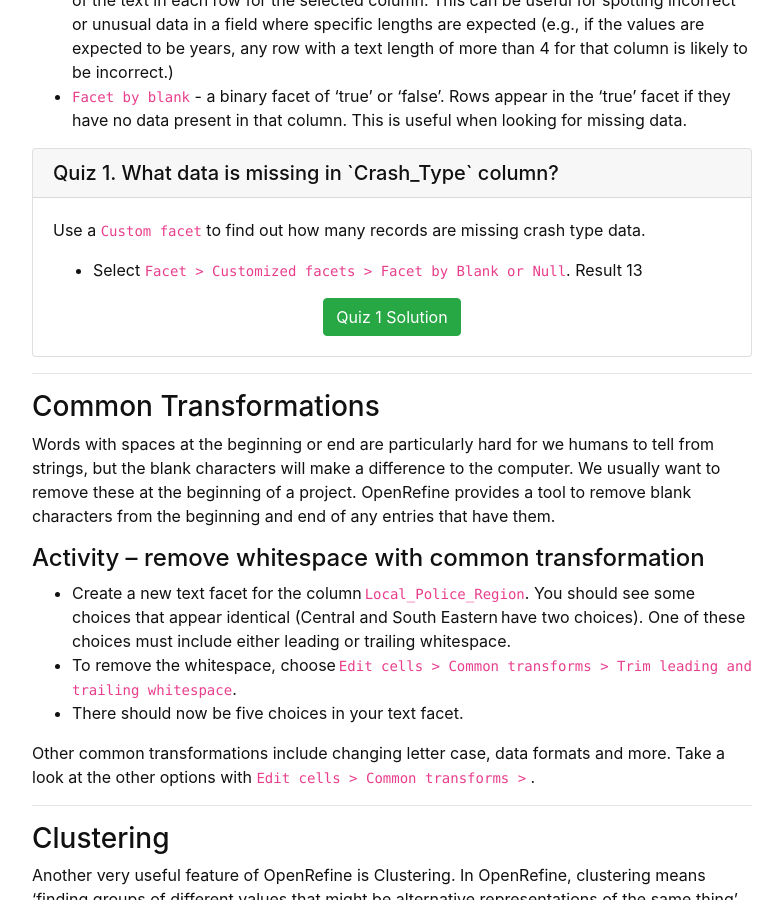
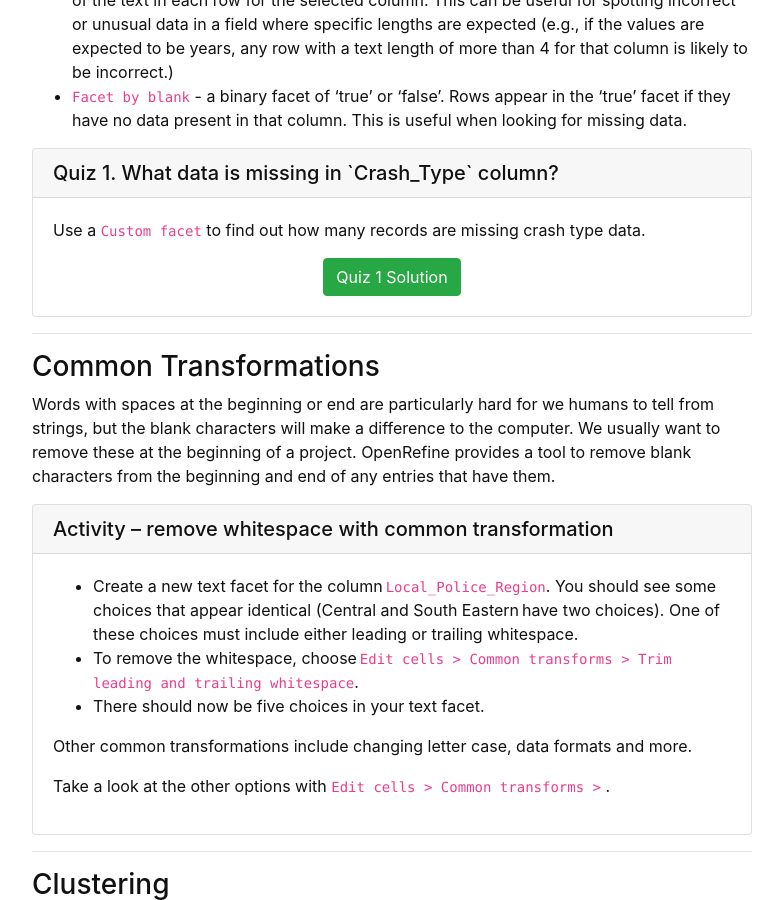
Before and after one commit to GULibrarySandbox/intro-data-wrangle, a Jekyll site: the page built from content/4-lesson.md, in a window 1280 px wide and 900 px high, scrolled down 2500 px. Shown: the whole window, without its empty margins (248-1031 px from the left). Built offline with Jekyll 4.4.1, drawn with Linux system fonts in a browser that asks for light colours; some of the changed text lies outside the part shown.

Commit message:
Update 4-lesson.md

```diff
--- a/content/4-lesson.md
+++ b/content/4-lesson.md
@@ -55,7 +55,7 @@ In this next activity you want to limit to a sub-set of this data, with records
 - Select `All column > Edit rows > Remove all matching rows`.
 - These two variables are now displayed in red and missing counts. Click reset.
 - How many records are now available? (27528)
-- Close the facet.{% endcapture %} {% include card.md header="Activity - Amending data through Facets" text=text %}
+- Close the facet.{% endcapture %} {% include card.md header="Activity - amending data through Facets" text=text %}
 
 You can also edit values using the facets feature.
 {% capture text %}
@@ -84,7 +84,6 @@ As well as 'Text facets' and 'timeline facets', OpenRefine also supports other t
 
 {% capture text %}
 Use a `Custom facet` to find out how many records are missing crash type data.
-- Select `Facet > Customized facets > Facet by Blank or Null`. Result 13
 {% include modal.md button="Quiz 1 Solution" color="success" title="Quiz 1 Solutions" text="Select `Facet > Customized facets > Facet by Blank or Null`.
 Result 13" %}{% endcapture %} {% include card.md header="Quiz 1. What data is missing in `Crash_Type` column?" text=text %}
 
@@ -94,13 +93,14 @@ Result 13" %}{% endcapture %} {% include card.md header="Quiz 1. What data is mi
 
 Words with spaces at the beginning or end are particularly hard for we humans to tell from strings, but the blank characters will make a difference to the computer. We usually want to remove these at the beginning of a project.  OpenRefine provides a tool to remove blank characters from the beginning and end of any entries that have them.
 
-#### Activity – remove whitespace with common transformation
-
+{% capture text %}
 - Create a new text facet for the column `Local_Police_Region`. You should see some choices that appear identical (Central and South Eastern have two choices). One of these choices must include either leading or trailing whitespace.
 - To remove the whitespace, choose `Edit cells > Common transforms > Trim leading and trailing whitespace`.
 - There should now be five choices in your text facet.
 
-Other common transformations include changing letter case, data formats and more.  Take a look at the other options with `Edit cells > Common transforms >` .
+Other common transformations include changing letter case, data formats and more.
+
+Take a look at the other options with `Edit cells > Common transforms >` .{% endcapture %} {% include card.md header="Activity – remove whitespace with common transformation" text=text %}
 
 --------
 
@@ -111,9 +111,7 @@ Another very useful feature of OpenRefine is Clustering.  In OpenRefine, cluster
 Clustering is a very powerful tool for identifying and fixing datasets which contain misspelled or mistyped entries.
 
 OpenRefine has several clustering algorithms built in. Let's experiment with them.
-
-#### Activity – fixing errors via Clustering
-
+{% capture text %}
 - Create a Text Facet for `Crash_Nature`, scroll through the list.  You will notice a number of values that are likely mis-typed entries due to various factors.
 - Click the `Cluster` button, on the top right of the facet. In the resulting pop-up window, different edit options and algorithms are available via drop down boxes.
 - Select the `key collision` method and `fingerprint` keying function. It should identify one cluster with 3 value options.
@@ -121,7 +119,7 @@ OpenRefine has several clustering algorithms built in. Let's experiment with the
 - Try selecting different Methods and Keying Functions combinations, to see if new merges are suggested.
 - There may be a few more clusters, to fix misspellings, typos, capitalisation, hyphens, etc.
 - How many choices are now shown in the facet? Depending on your merges, there may be 13 choices remaining.
-- Close the facet.
+- Close the facet.{% endcapture %} {% include card.md header="Activity – fixing errors via Clustering" text=text %}
 {% capture alert %}*Note:* Some merges are not necessary. Nearest neighbour with a radius of 2.0 with find *Struck by external load* with *Struck by internal load*.  These are valid variables, there is no need to merge these.
 {% endcapture %}
 {% include alert.md text=alert color="warning" %}
```
